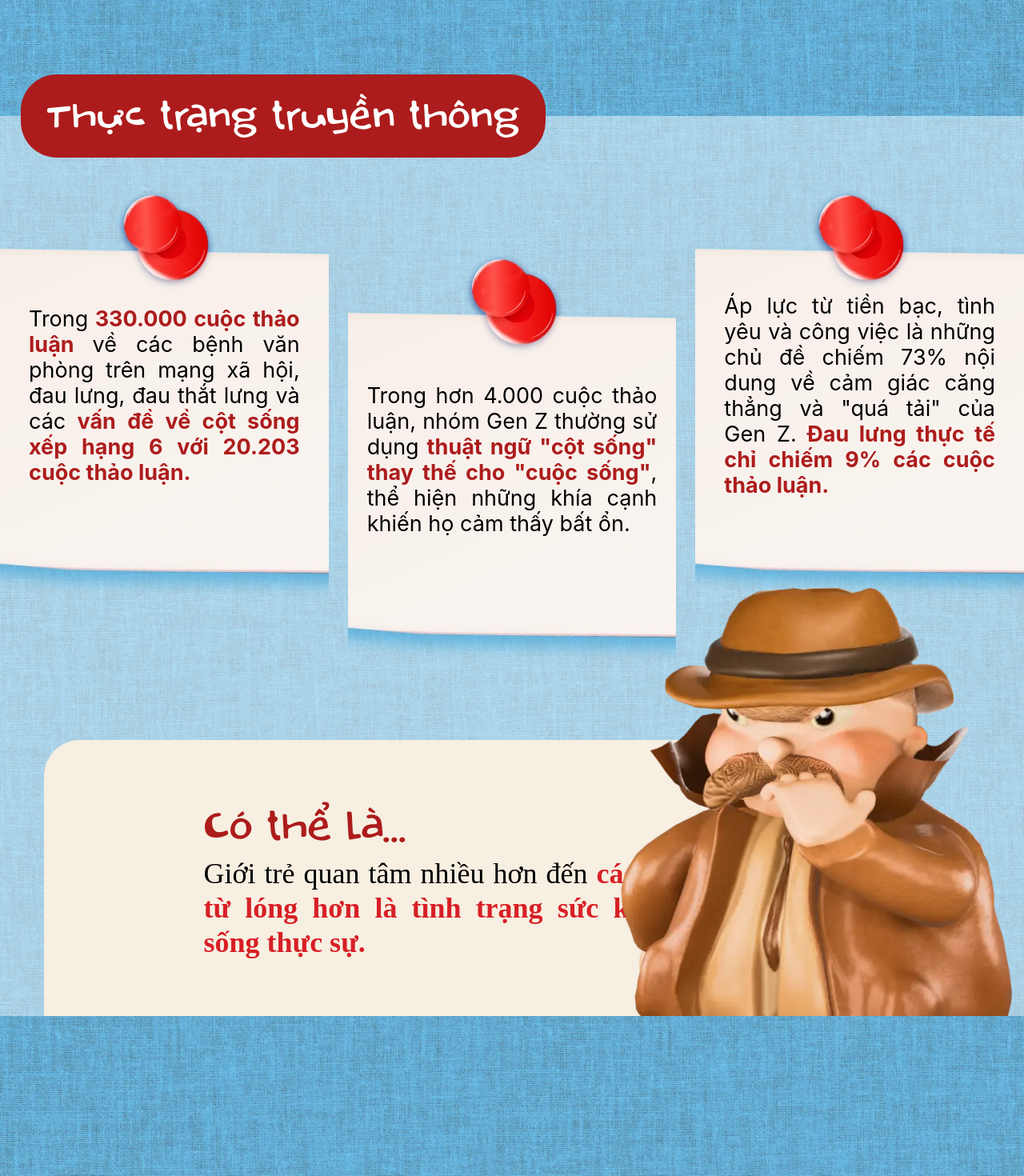
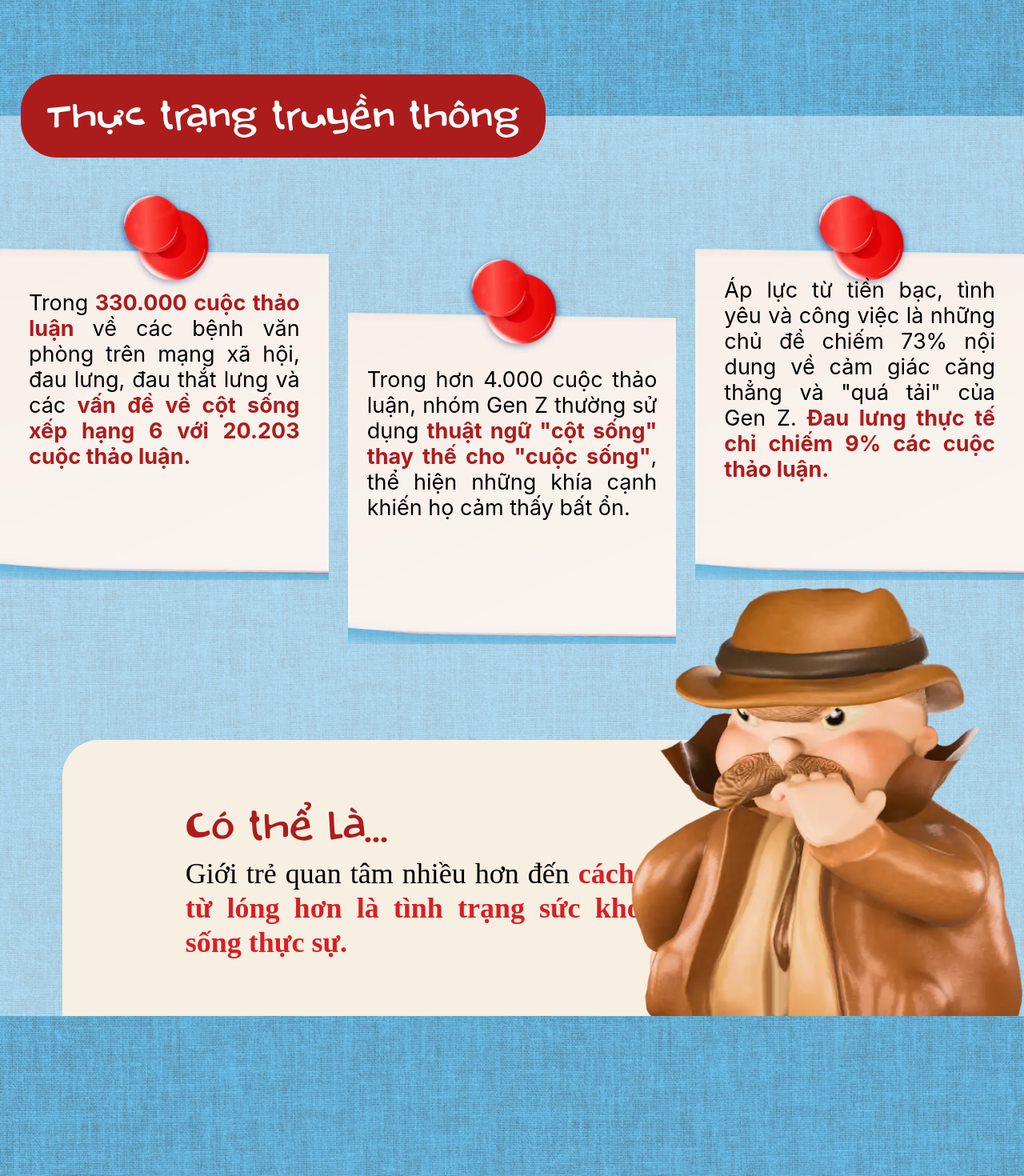
Before and after one commit to minhduongt/kyans_web, a React (Vite) app: page / in a window 1280 px wide. Shown: the part 3379-4849 px from the top of the page at 80% size. Built offline with nearby package versions, Linux system fonts and the light colour scheme.

Commit message:
fix; layout

```diff
--- a/src/sections/section_2/index.jsx
+++ b/src/sections/section_2/index.jsx
@@ -1,10 +1,10 @@
 function SectionTwo() {
   return (
-    <div className="relative h-[1125px] bg-[rgba(255,255,255,0.45)]">
+    <div className="relative flex h-[1125px] flex-col bg-[rgba(255,255,255,0.45)]">
       <h1 className="absolute top-0 ml-[2%] h-fit w-fit -translate-y-1/2 rounded-[45px] bg-red-primary px-8 py-4 font-orenji text-h2 text-white">
         Thực trạng truyền thông
       </h1>
-      <div className="flex h-full max-h-fit w-full items-center justify-center gap-6 pt-[80px]">
+      <div className="flex h-full w-full items-center justify-center gap-6 pt-[80px]">
         <div className="relative flex h-full max-h-[540px] w-full max-w-[430px] items-center justify-center bg-[url('/assets/images/section2_pin.webp')]">
           <p className="p-9 text-justify font-inter text-[27px] leading-[32px]">
             Trong
@@ -38,7 +38,7 @@ function SectionTwo() {
           </p>
         </div>
       </div>
-      <div className="absolute bottom-0 ml-[55px] flex h-full max-h-[345px] w-full max-w-[1049px] flex-col items-center justify-center rounded-t-[45px] bg-yellow-light">
+      <div className="relative right-[5%] mx-auto mt-[200px] flex h-full max-h-[345px] w-fit flex-col items-center justify-center rounded-t-[45px] bg-yellow-light pl-[12%] pr-[15%]">
         <div className="max-w-[650px]">
           <h1 className="font-orenji text-[50px] text-red-primary">
             Có thể là...
@@ -52,9 +52,12 @@ function SectionTwo() {
             </span>
           </p>
         </div>
-      </div>
-      <div className="absolute bottom-0 right-0 max-h-[550px] max-w-[550px]">
-        <img alt="partner_hoabien" src="/assets/images/section2_mascot.webp" />
+        <div className="absolute -right-[22%] bottom-0 max-w-[550px]">
+          <img
+            alt="section2_mascot"
+            src="/assets/images/section2_mascot.webp"
+          />
+        </div>
       </div>
     </div>
   );
--- a/tailwind.config.js
+++ b/tailwind.config.js
@@ -13,8 +13,8 @@ export default {
       screens: {
         sm: '480px',
         md: '768px',
-        lg: '976px',
-        xl: '1440px',
+        lg: '1440px',
+        xl: '1920px',
       },
       fontFamily: {
         inter: ['Inter'],
```
